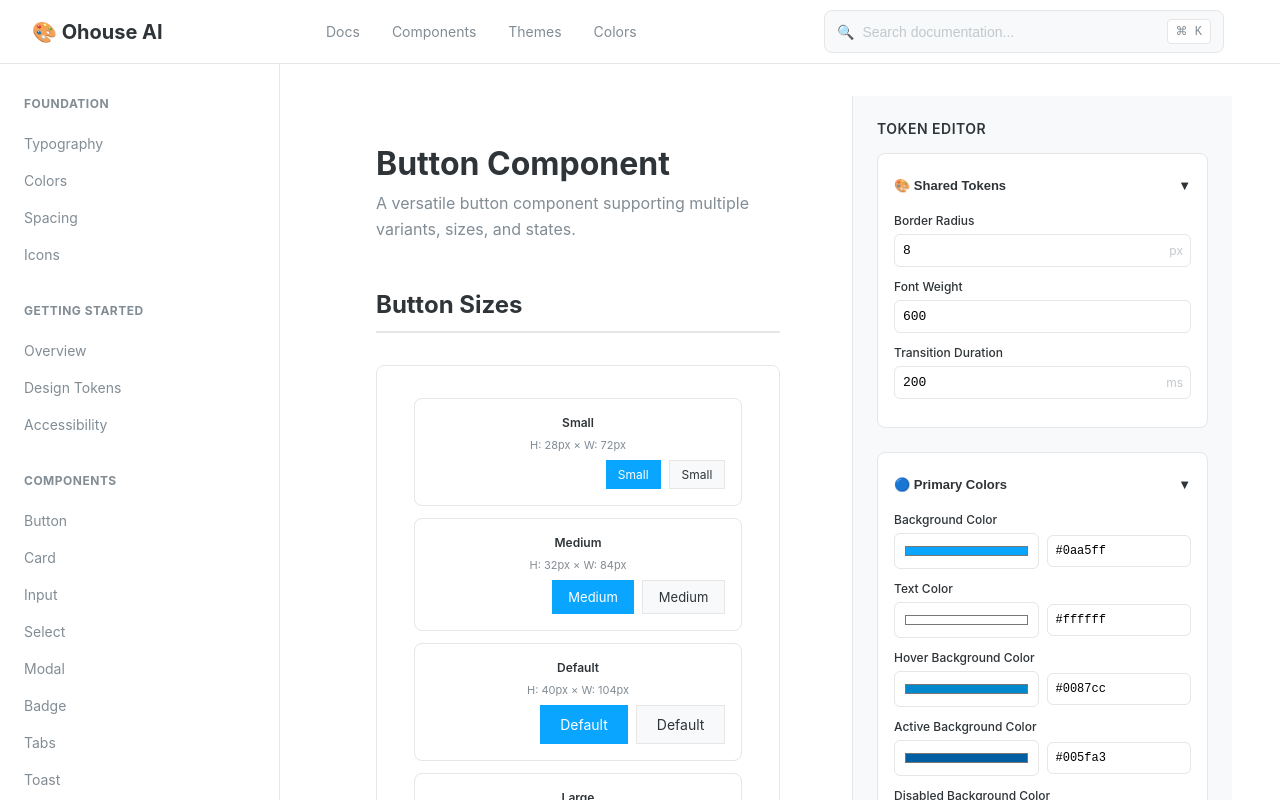
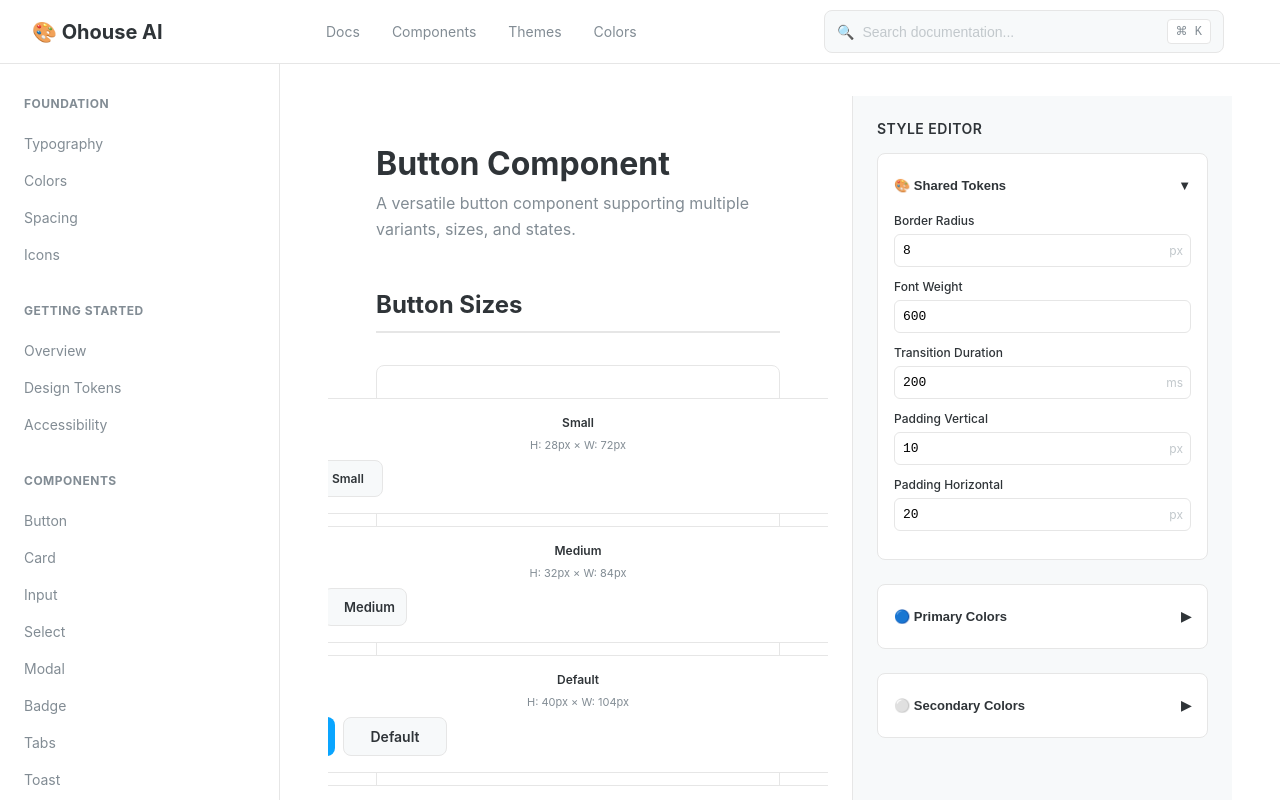
Before and after one commit to ilwonyoon/ohouse_ai_main, a Next.js app in the folder projects/ohouse-ai-app/: page /design-system/components/button in a window 1280 px wide. Built offline with nearby package versions, Linux system fonts and the light colour scheme.

Commit message:
Fix button token bugs: border-radius override, primary colors collapse, and add padding tokens

```diff
--- a/projects/ohouse-ai-app/src/app/design-system/components/button/page.tsx
+++ b/projects/ohouse-ai-app/src/app/design-system/components/button/page.tsx
@@ -10,6 +10,8 @@ const tokenConfig: Record<string, { step: number; suffix: string; min: number; m
   borderRadius: { step: 1, suffix: 'px', min: 0, max: 24 },
   fontWeight: { step: 100, suffix: '', min: 100, max: 900 },
   transitionDuration: { step: 50, suffix: 'ms', min: 0, max: 1000 },
+  paddingVertical: { step: 1, suffix: 'px', min: 0, max: 20 },
+  paddingHorizontal: { step: 1, suffix: 'px', min: 0, max: 40 },
 };
 
 const colorTokenConfig = {
@@ -25,6 +27,8 @@ export default function ButtonPage() {
     borderRadius: 8,
     fontWeight: 600,
     transitionDuration: 200,
+    paddingVertical: 10,
+    paddingHorizontal: 20,
   });
 
   // Primary 버튼 컬러 토큰
@@ -55,6 +59,8 @@ export default function ButtonPage() {
     borderRadius: null as number | null,
     fontWeight: null as number | null,
     transitionDuration: null as number | null,
+    paddingVertical: null as number | null,
+    paddingHorizontal: null as number | null,
   });
 
   // Secondary override 토큰 (스타일 재정의용)
@@ -62,6 +68,8 @@ export default function ButtonPage() {
     borderRadius: null as number | null,
     fontWeight: null as number | null,
     transitionDuration: null as number | null,
+    paddingVertical: null as number | null,
+    paddingHorizontal: null as number | null,
   });
 
   // 버튼 사이즈 정의
@@ -69,8 +77,8 @@ export default function ButtonPage() {
     { name: 'Small', height: '28px', width: '72px', padding: '6px 12px', fontSize: '12px' },
     { name: 'Medium', height: '32px', width: '84px', padding: '8px 16px', fontSize: '13px' },
     { name: 'Default', height: '40px', width: '104px', padding: '10px 20px', fontSize: '14px' },
-    { name: 'Large', height: '44px', width: '116px', padding: '12px 24px', fontSize: '15px' },
-    { name: 'Extra Large', height: '50px', width: '140px', padding: '14px 28px', fontSize: '16px' },
+    { name: 'Large', height: '44px', minWidth: '280px', padding: '12px 24px', fontSize: '15px' },
+    { name: 'Extra Large', height: '50px', minWidth: '343px', padding: '14px 28px', fontSize: '16px' },
   ];
 
   // 레이아웃 스타일
@@ -202,7 +210,8 @@ export default function ButtonPage() {
     .buttons {
       display: flex;
       gap: 8px;
-      justify-content: flex-end;
+      justify-content: flex-start;
+      padding: 0 16px;
     }
   `;
 
@@ -296,16 +305,25 @@ export default function ButtonPage() {
     hoverBackgroundColor: string,
     fontSize: string,
     padding: string,
-    override?: { borderRadius?: number; fontWeight?: number; transitionDuration?: number }
+    isPrimary: boolean = true,
+    override?: { borderRadius?: number; fontWeight?: number; transitionDuration?: number; paddingVertical?: number; paddingHorizontal?: number }
   ) => {
-    const br = override?.borderRadius !== undefined ? override.borderRadius : sharedTokens.borderRadius;
-    const fw = override?.fontWeight !== undefined ? override.fontWeight : sharedTokens.fontWeight;
-    const td = override?.transitionDuration !== undefined ? override.transitionDuration : sharedTokens.transitionDuration;
+    const br = override?.borderRadius ?? sharedTokens.borderRadius;
+    const fw = override?.fontWeight ?? sharedTokens.fontWeight;
+    const td = override?.transitionDuration ?? sharedTokens.transitionDuration;
+    const pv = override?.paddingVertical ?? sharedTokens.paddingVertical;
+    const ph = override?.paddingHorizontal ?? sharedTokens.paddingHorizontal;
+
+    // 선택된 색상 토큰 사용 (primary/secondary에 따라)
+    const colors = isPrimary ? primaryColors : secondaryColors;
+
+    // 동적 padding 생성
+    const dynamicPadding = `${pv}px ${ph}px`;
 
     return css`
-      padding: ${padding};
-      background-color: ${backgroundColor};
-      color: ${textColor};
+      padding: ${dynamicPadding};
+      background-color: ${isPrimary ? colors.backgroundColor : backgroundColor};
+      color: ${isPrimary ? colors.textColor : textColor};
       border: none;
       border-radius: ${br}px;
       font-size: ${fontSize};
@@ -315,7 +333,7 @@ export default function ButtonPage() {
       transition: all ${td}ms ease-out;
 
       &:hover {
-        background-color: ${hoverBackgroundColor};
+        background-color: ${isPrimary ? colors.hoverBackgroundColor : hoverBackgroundColor};
         box-shadow: 0 2px 8px rgba(0, 0, 0, 0.12);
       }
 
@@ -324,7 +342,7 @@ export default function ButtonPage() {
       }
 
       &:focus-visible {
-        outline: 2px solid ${backgroundColor};
+        outline: 2px solid ${isPrimary ? colors.backgroundColor : backgroundColor};
         outline-offset: 2px;
       }
     `;
@@ -350,7 +368,7 @@ export default function ButtonPage() {
     }
   };
 
-  const [expandedSections, setExpandedSections] = useState<string[]>(['shared', 'primary']);
+  const [expandedSections, setExpandedSections] = useState<string[]>(['shared']);
 
   const toggleSection = (section: string) => {
     setExpandedSections((prev) =>
@@ -371,10 +389,14 @@ export default function ButtonPage() {
           <h2>Button Sizes</h2>
           <ComponentPreview>
             <div css={sizeGridStyle}>
-              {buttonSizes.map((size) => (
+              {buttonSizes.map((size) => {
+                const displayWidth = size.minWidth || size.width;
+                const widthDisplay = size.minWidth ? `Min: ${size.minWidth}` : `W: ${displayWidth}`;
+
+                return (
                   <div key={size.name} css={sizeButtonContainerStyle}>
                     <div className="label">{size.name}</div>
-                  <div className="spec">H: {size.height} × W: {size.width}</div>
+                    <div className="spec">H: {size.height} × {widthDisplay}</div>
                     <div className="buttons">
                       <button
                         css={createButtonStyle(
@@ -383,8 +405,10 @@ export default function ButtonPage() {
                           primaryColors.hoverBackgroundColor,
                           size.fontSize,
                           size.padding,
+                          true,
                           primaryOverride
                         )}
+                        style={{ minWidth: size.minWidth, width: size.width }}
                       >
                         {size.name}
                       </button>
@@ -395,15 +419,21 @@ export default function ButtonPage() {
                           secondaryColors.hoverBackgroundColor,
                           size.fontSize,
                           size.padding,
+                          false,
                           secondaryOverride
                         )}
-                      style={{ border: `1px solid ${secondaryColors.borderColor}` }}
+                        style={{
+                          border: `1px solid ${secondaryColors.borderColor}`,
+                          minWidth: size.minWidth,
+                          width: size.width
+                        }}
                       >
                         {size.name}
                       </button>
                     </div>
                   </div>
-              ))}
+                );
+              })}
             </div>
           </ComponentPreview>
         </div>
@@ -482,7 +512,7 @@ export default function ButtonPage() {
 
       {/* Right Panel Editor */}
       <div css={rightPanelStyle}>
-        <h3>Token Editor</h3>
+        <h3>Style Editor</h3>
 
         {/* Shared Tokens */}
         <div css={tokenGroupStyle}>
```
Lines whose indentation alone changed are shown as unchanged.
